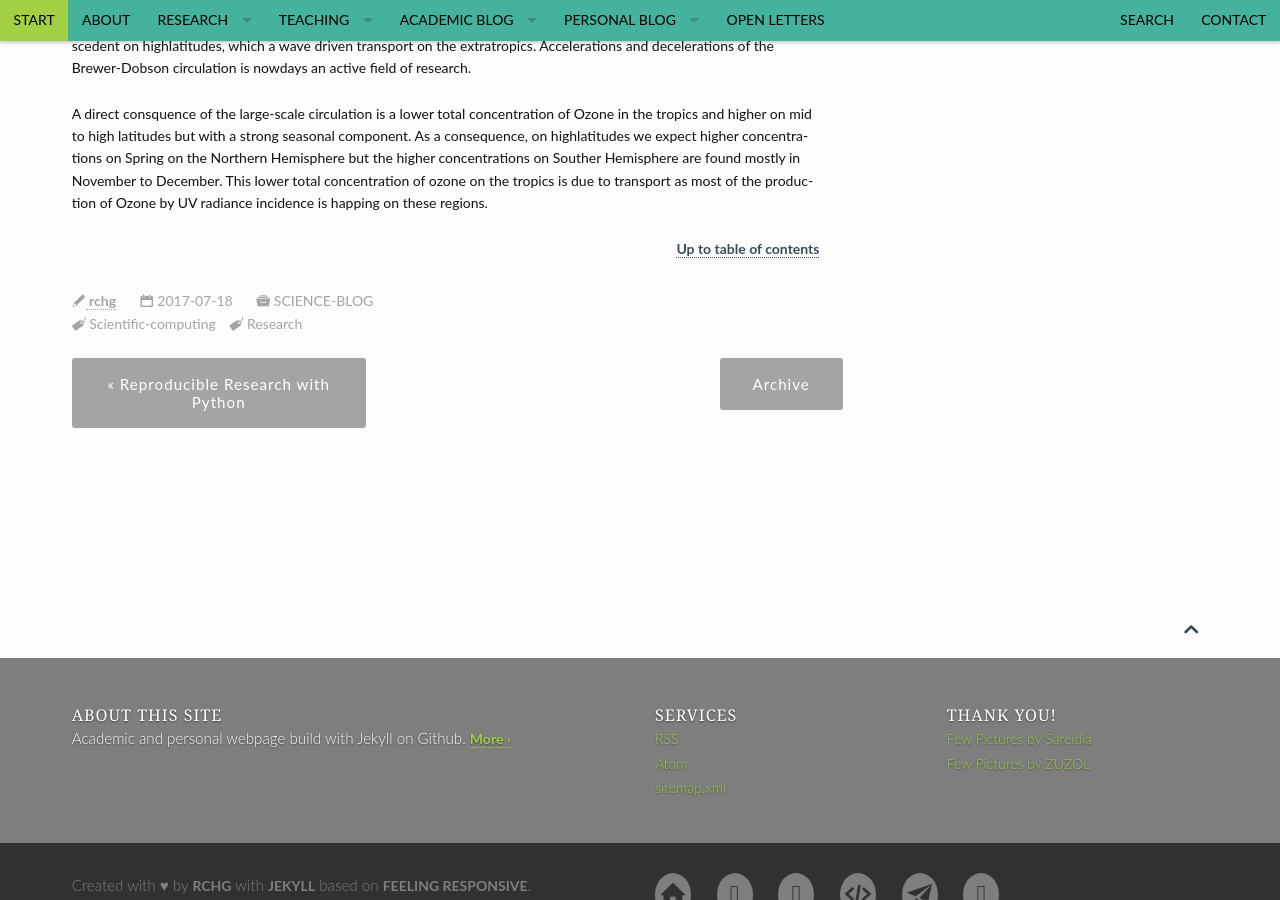
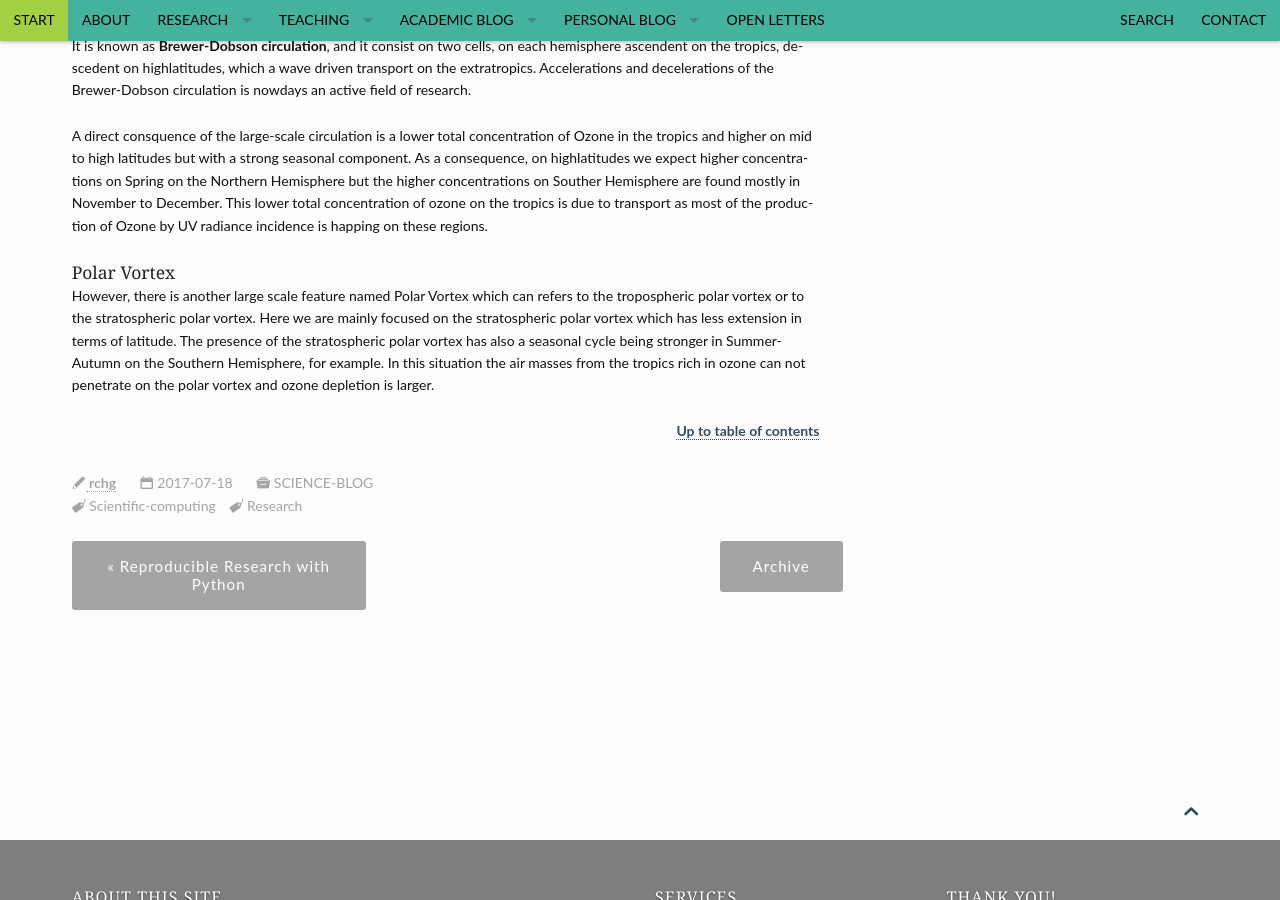
Before and after one commit to RCHG/rchg.github.io, a Jekyll site: the page built from _posts/2017-07-18-Atmospheric-Ozone.md, in a window 1280 px wide and 900 px high, scrolled down 1806 px. Built offline with Jekyll 4.4.1, drawn with Linux system fonts in a browser that asks for light colours; formulas are drawn with MathJax 3.

Commit message:
Update 2017-07-18-Atmospheric-Ozone.md

```diff
--- a/_posts/2017-07-18-Atmospheric-Ozone.md
+++ b/_posts/2017-07-18-Atmospheric-Ozone.md
@@ -76,6 +76,10 @@ It is known as **Brewer-Dobson circulation**, and it consist on two cells, on ea
 
 A direct consquence of the large-scale circulation is a lower total concentration of Ozone in the tropics and higher on mid to high latitudes but with a strong seasonal component. As a consequence, on highlatitudes we expect higher concentrations on Spring on the Northern Hemisphere but the higher concentrations on Souther Hemisphere are found mostly in November to December. This lower total concentration of ozone on the tropics is due to transport as most of the production of Ozone by UV radiance incidence is happing on these regions.
 
+#### Polar Vortex
+
+However, there is another large scale feature named Polar Vortex which can refers to the tropospheric polar vortex or to the stratospheric polar vortex. Here we are mainly focused on the stratospheric polar vortex which has less extension in terms of latitude. The presence of the stratospheric polar vortex has also a seasonal cycle being stronger in Summer-Autumn on the Southern Hemisphere, for example. In this situation the air masses from the tropics rich in ozone can not penetrate on the polar vortex and ozone depletion is larger.
+
 
 
 
```
